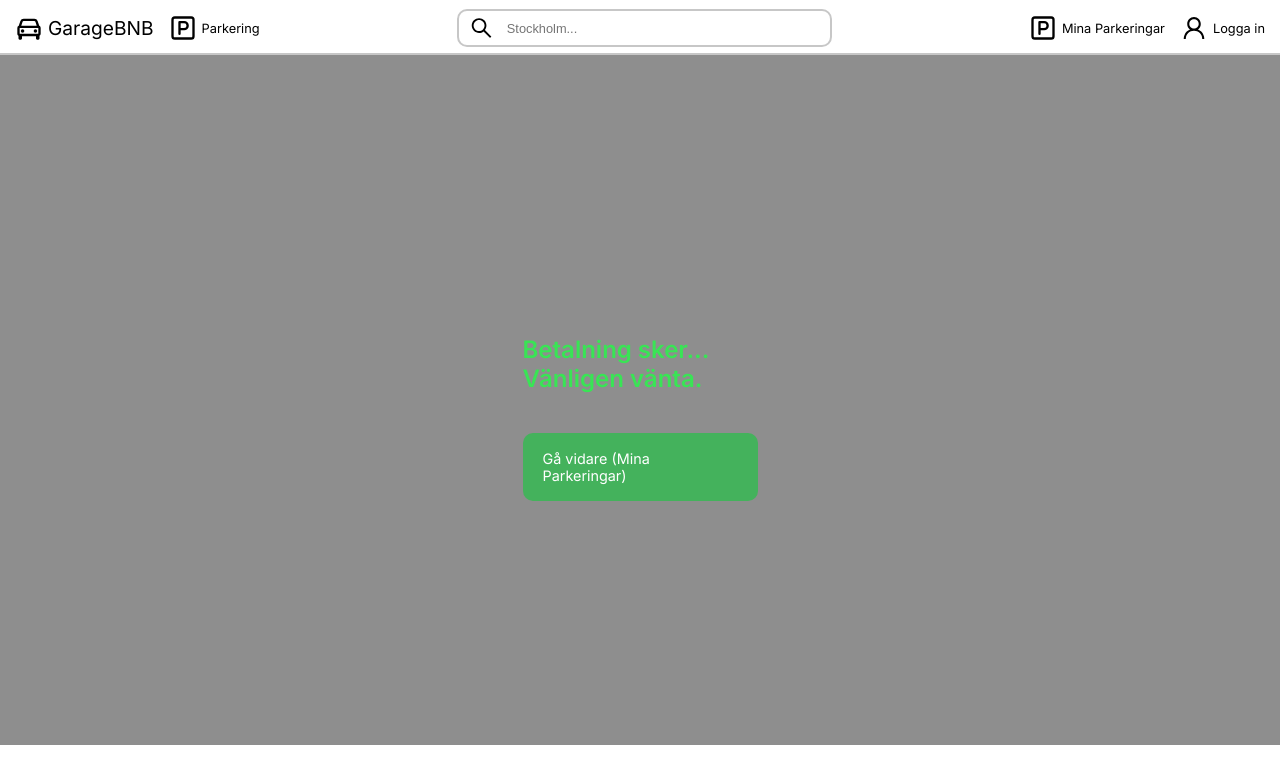
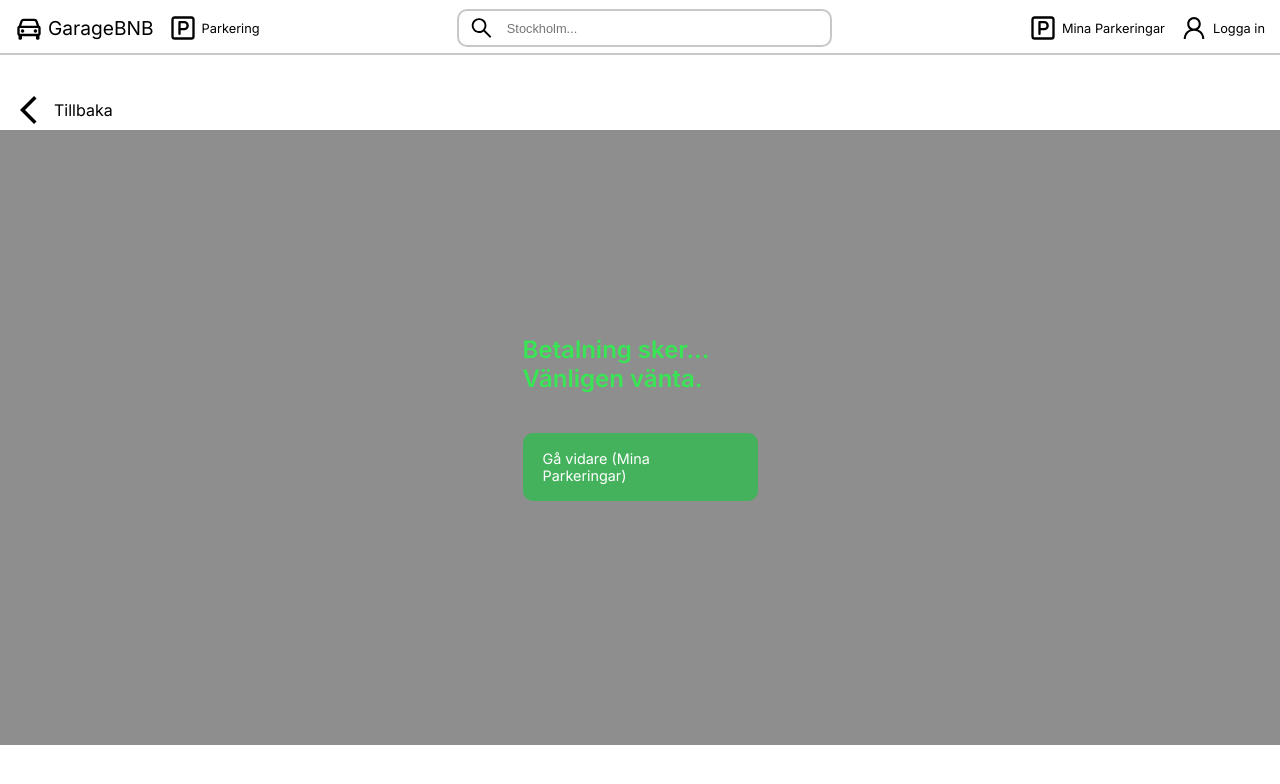
Before and after one commit to sebbejuh/garageBNB, a React (Vite) app in the folder frontend/: page /payment in a window 1280 px wide. Shown: the top 784 px of the page. Built offline with nearby package versions, Linux system fonts and the light colour scheme.

Commit message:
finished payment styling and styled gobackbtn some more

```diff
--- a/frontend/src/assets/_goBackBtn.scss
+++ b/frontend/src/assets/_goBackBtn.scss
@@ -4,6 +4,8 @@
   position: fixed;
   top: 90px;
   width: 100%;
+  display: flex;
+    align-items: center;
   background-color: white;
 
   .go-back-btn-fake-btn{
--- a/frontend/src/assets/_payment.scss
+++ b/frontend/src/assets/_payment.scss
@@ -19,13 +19,13 @@
     }
   }
 }
-.payment-topcover{
-  display: flex;
-  justify-content: space-between;
-  height: 40px;
-  z-index: 998;
-  position: fixed;
-  top: 50px;
-  width: 100%;
-  background-color: #8E8E8E;
-}
+// .payment-topcover{
+//   display: flex;
+//   justify-content: space-between;
+//   height: 40px;
+//   z-index: 590;
+//   position: fixed;
+//   top: 50px;
+//   width: 100%;
+//   background-color: #8E8E8E;
+// }
--- a/frontend/src/views/Payment.tsx
+++ b/frontend/src/views/Payment.tsx
@@ -1,6 +1,7 @@
 import { Link, useNavigate } from "react-router-dom";
 import { useContext } from 'react';
 import { AuthContext } from "../context/AuthContext";
+import GoBackBtn from "../components/GoBackBtn"
 
 const Payment = () => {
   const authContext = useContext(AuthContext);
@@ -9,13 +10,16 @@ const Payment = () => {
     navigate("/login")
   }
   return (
-    <div className="payment-container">
-      <div className="payment-topcover"></div>
-      <div className="payment-container2">
-        <h2>Betalning sker... Vänligen vänta.</h2>
-        <Link to="/bookings">Gå vidare (Mina Parkeringar)</Link>
+    <>
+      <GoBackBtn />
+      <div className="payment-container">
+        {/* <div className="payment-topcover"></div> */}
+        <div className="payment-container2">
+          <h2>Betalning sker... Vänligen vänta.</h2>
+          <Link to="/bookings">Gå vidare (Mina Parkeringar)</Link>
+        </div>
       </div>
-    </div>
+    </>
   )
 }
 
```
